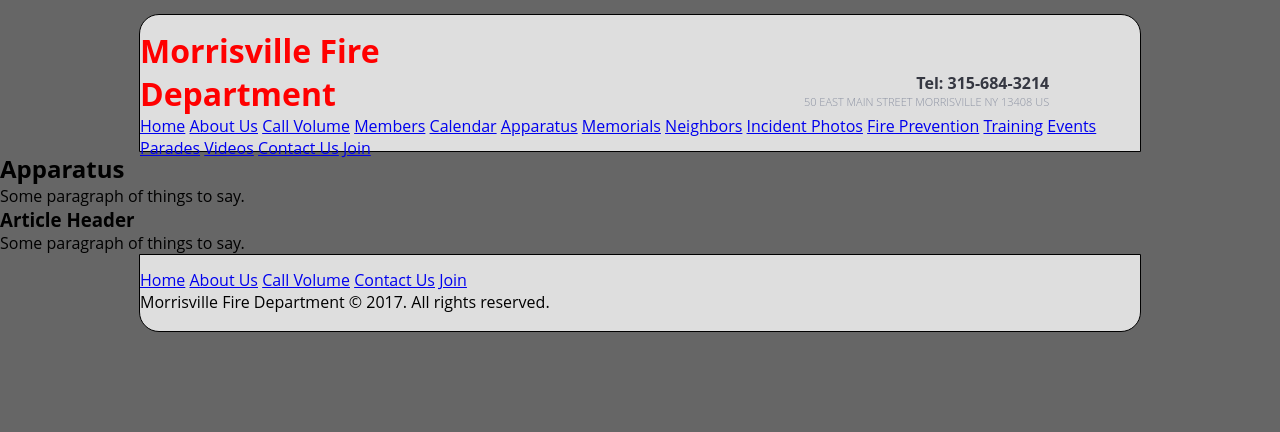
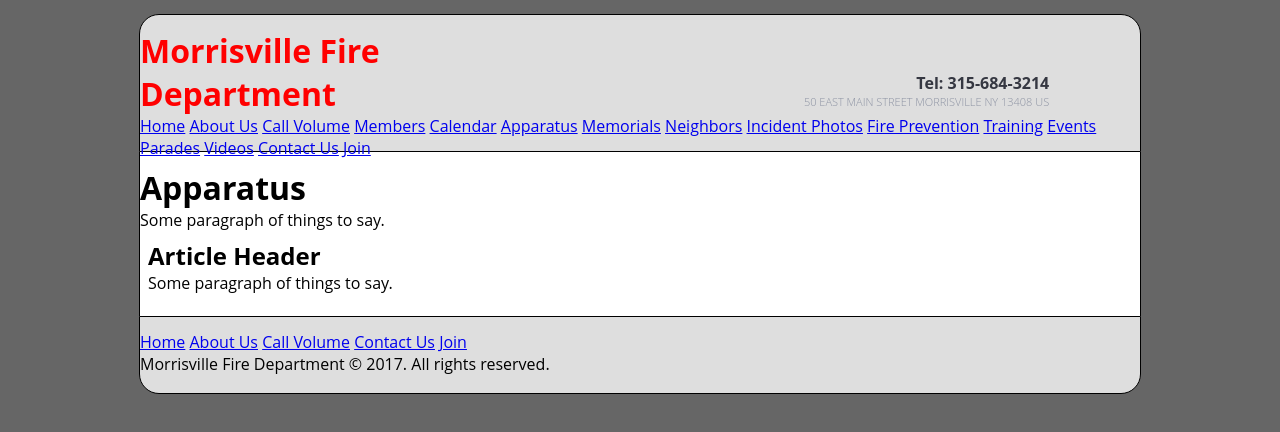
Before and after one commit to morrisvillefd/morrisvillefd.github.io, a plain HTML site: page apparatus.html in a window 1280 px wide. Drawn offline with Linux system fonts and the light colour scheme.

Commit message:
Update apparatus.html

```diff
--- a/apparatus.html
+++ b/apparatus.html
@@ -31,7 +31,7 @@
                 <a href="join.html">Join</a>
             </nav>
         </header>
-        <article>
+        <main>
             <h1>Apparatus</h1>
             <p>Some paragraph of things to say.</p>
 
@@ -39,7 +39,7 @@
                 <h1>Article Header</h1>
                 <p>Some paragraph of things to say.</p>
             </article>
-        </article>
+        </main>
         <footer>
             <nav>
                 <a href="/">Home</a>
```
